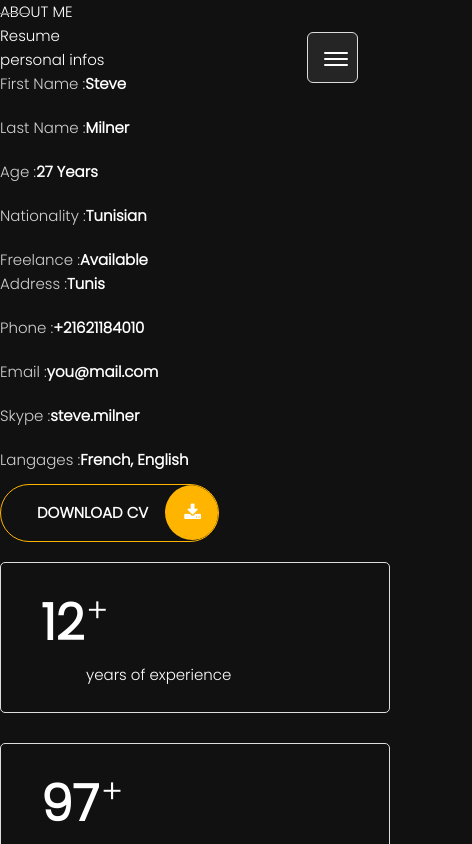
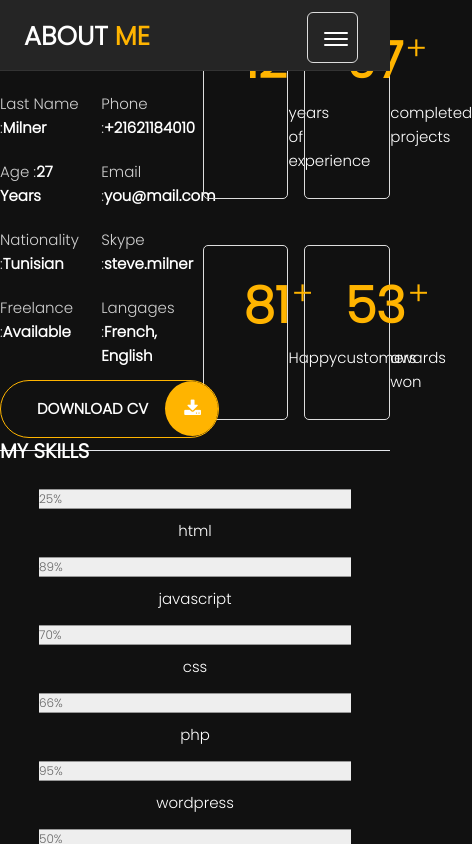
Before and after one commit to MohamedAymanNeo/portfolio, an Angular app: page /about in a window 390 px wide. Shown: the top 844 px of the page, 472 px wide, since content can reach past the window. Built offline with nearby package versions, Linux system fonts and the light colour scheme.

Commit message:
update in about component

```diff
--- a/src/app/layout/components/about/about.component.html
+++ b/src/app/layout/components/about/about.component.html
@@ -1,23 +1,22 @@
 <!-- Page Title Starts -->
-<section class="title-section text-left text-sm-center revealator-slideup revealator-once revealator-delay1">
+<section class="title-section">
     <h1>ABOUT <span>ME</span></h1>
     <span class="title-bg">Resume</span>
 </section>
 <!-- Page Title Ends -->
 <!-- Main Content Starts -->
-<section class="main-content revealator-slideup revealator-once revealator-delay1">
+<section class="main-content">
     <div class="container">
-        <div class="row">
+        <div class="columns-2">
             <!-- Personal Info Starts -->
-            <div class="col-12 col-lg-5 col-xl-6">
-                <div class="row">
-                    <div class="col-12">
+            <div class="flex flex-col">
+                <div class="">
                     <h3 class="text-uppercase custom-title mb-0 ft-wt-600">personal infos</h3>
                 </div>
-                    <div class="col-12 d-block d-sm-none">
+                <div class="sm:hidden block">
                     <img src="img/img-mobile.jpg" class="img-fluid main-img-mobile" alt="my picture" />
                 </div>
-                    <div class="col-6">
+                <div class="columns-2">
                     <ul class="about-list list-unstyled open-sans-font">
                         <li> <span class="title">first name :</span> <span class="value d-block d-sm-inline-block d-lg-block d-xl-inline-block">Steve</span> </li>
                         <li> <span class="title">last name :</span> <span class="value d-block d-sm-inline-block d-lg-block d-xl-inline-block">Milner</span> </li>
@@ -25,8 +24,6 @@
                         <li> <span class="title">Nationality :</span> <span class="value d-block d-sm-inline-block d-lg-block d-xl-inline-block">Tunisian</span> </li>
                         <li> <span class="title">Freelance :</span> <span class="value d-block d-sm-inline-block d-lg-block d-xl-inline-block">Available</span> </li>
                     </ul>
-                    </div>
-                    <div class="col-6">
                     <ul class="about-list list-unstyled open-sans-font">
                         <li> <span class="title">Address :</span> <span class="value d-block d-sm-inline-block d-lg-block d-xl-inline-block">Tunis</span> </li>
                         <li> <span class="title">phone :</span> <span class="value d-block d-sm-inline-block d-lg-block d-xl-inline-block">+21621184010</span> </li>
@@ -35,42 +32,32 @@
                         <li> <span class="title">langages :</span> <span class="value d-block d-sm-inline-block d-lg-block d-xl-inline-block">French, English</span> </li>
                     </ul>
                 </div>
-                    <div class="col-12 mt-3">
+                <div class="mt-3">
                     <a class="button" href="#">
                         <span class="button-text">Download CV</span>
                         <span class="button-icon fa fa-download"></span>
                     </a>
                 </div>
             </div>
-            </div>
             <!-- Personal Info Ends -->
             <!-- Boxes Starts -->
-            <div class="col-12 col-lg-7 col-xl-6 mt-5 mt-lg-0">
-                <div class="row">
-                    <div class="col-6">
+            <div class="grid grid-cols-2 gap-4">
+                <!-- xl:columns-2 columns-1 -->
                 <div class="box-stats with-margin">
                     <h3 class="poppins-font position-relative">12</h3>
                     <p class="open-sans-font m-0 position-relative text-uppercase">years of <span class="d-block">experience</span></p>
                 </div>
-                    </div>
-                    <div class="col-6">
                 <div class="box-stats with-margin">
                     <h3 class="poppins-font position-relative">97</h3>
                     <p class="open-sans-font m-0 position-relative text-uppercase">completed <span class="d-block">projects</span></p>
                 </div>
-                    </div>
-                    <div class="col-6">
-                        <div class="box-stats">
+                <div class="box-stats with-margin">
                     <h3 class="poppins-font position-relative">81</h3>
                     <p class="open-sans-font m-0 position-relative text-uppercase">Happy<span class="d-block">customers</span></p>
                 </div>
-                    </div>
-                    <div class="col-6">
-                        <div class="box-stats">
+                <div class="box-stats with-margin">
                     <h3 class="poppins-font position-relative">53</h3>
                     <p class="open-sans-font m-0 position-relative text-uppercase">awards <span class="d-block">won</span></p>
-                        </div>
-                    </div>
                 </div>
             </div>
             <!-- Boxes Ends -->
--- a/src/styles.css
+++ b/src/styles.css
@@ -122,7 +122,7 @@ body {
 
 #menuToggle {
     @apply inline-block fixed
-    top-8 right-8 z-50 select-none
+    top-3 right-8 z-50 select-none
     w-cst h-cst rounded-md bg-menuBg-dark;
     padding: 19px 0 0 16px;
   }
@@ -219,7 +219,10 @@ body {
   @apply flex items-center min-h-full;
 }
 .home-details {
-  @apply fixed lg:top-37% xl:left-1/2 lg:left-42% sm:top-96 sm:left-28 top-1/4 sm:p-0 px-6;
+  @apply fixed
+  lg:top-32%
+  xl:left-1/2 lg:left-42%
+  sm:left-28 top-15% sm:p-0 px-6;
 }
 .home-details > div {
   @apply mx-auto my-0 lg:text-left sm:text-center;
@@ -258,7 +261,7 @@ body {
 .button {
   @apply overflow-hidden inline-block rounded-5xl whitespace-nowrap text-ellipsis
   text-center cursor-pointer align-middle select-none uppercase
-  relative bg-transparent text-white font-semibold outline-none z-3 no-underline duration-300 transition-all ease-in-out
+  relative bg-transparent text-white font-semibold outline-none z-1 no-underline duration-300 transition-all ease-in-out
   border-1 border-solid border-secondery
   /* Before */
   before:content-[''] before:-z-1 before:absolute before:inset-0 before:bg-secondery
@@ -281,6 +284,85 @@ body {
 }
 /* [ End Home Component ] */
 /*================================================== */
+
+/* Title Section */
+
+.title-section {
+  @apply w-full md:relative fixed h-fit
+  inset-0
+  md:bg-transparent bg-menuBg-dark
+  md:border-0 border-b-1 border-solid border-menuBg-300
+  mb-9 z-2
+  md:py-20 pt-4 pb-3
+  md:px-0 px-6
+  md:my-0 md:mx-auto
+  md:text-center text-left
+}
+.title-section h1 {
+  @apply md:text-5.5xl text-2.5xl font-black text-white uppercase m-0;
+}
+
+.title-section h1 span {
+  @apply text-secondery;
+}
+.title-section hr {
+  @apply bg-secondery;
+}
+
+.title-bg {
+  @apply hidden
+  md:block md:text-8.5xl md:absolute md:inset-x-0 md:top-1/2 md:uppercase
+  md:font-extrabold md:-translate-y-1/2 md:leading-3 md:tracking-10px md:text-titleBgRgba;
+}
+
+.custom-title {
+  @apply text-xl leading-0 pb-6 font-semibold uppercase
+  md:text-2.5xl
+}
+
+
+
+@media (max-width: 576px) {
+
+  /* .custom-title {
+    font-size: 21px;
+  } */
+
+  .main-content {
+    padding-bottom: 0;
+  }
+
+  .resume-box h5 {
+    font-size: 17px;
+  }
+
+  .box-stats {
+    padding: 15px 20px 20px 25px;
+  }
+
+  .c100 {
+    transform: scale(.8);
+  }
+
+  .box-stats.with-margin {
+    margin-bottom: 25px;
+  }
+
+  .box-stats h3 {
+    font-size: 40px;
+  }
+
+  .box-stats p {
+    padding-left: 0;
+  }
+
+  .box-stats p:before {
+    display: none;
+  }
+}
+
+
+
 /* [ About Component ] */
 /*================================================== */
 /*** Aboutpage ***/
@@ -324,6 +406,7 @@ body {
   margin: 0;
   font-size: 50px;
   font-weight: 700;
+  color: #ffb400;
 }
 
 .box-stats h3:after {
@@ -384,6 +467,7 @@ body {
   border-radius: 50%;
   color: #fff;
   background-color: #252525;
+  background-color: #ffb400;
 }
 
 .resume-box .time {
--- a/tailwind.config.js
+++ b/tailwind.config.js
@@ -14,6 +14,7 @@ module.exports = {
         secondery: '#ffb400',
         customBg: '#2b2a2a',
         iconColor: '#ddd',
+        titleBgRgba: '#ffffff12',
         menuBg: {
           light: '#eee',
           dark: '#252525',
@@ -23,12 +24,15 @@ module.exports = {
       },
       zIndex:  {
         '3': '3',
+        '2': '2',
+        '1': '1',
         '-1': '-1',
       },
       inset: {
         '-83%':'-83%',
         '42%':'42%',
-        '37%':'37%',
+        '32%':'32%',
+        '15%':'15%',
       },
       lineHeight: {
         '0':'0',
@@ -37,6 +41,14 @@ module.exports = {
       },
       borderWidth: {
         '1':'1px'
+      },
+      fontSize: {
+        '5.5xl': '3.5rem',
+        '2.5xl': '1.625rem',
+        '8.5xl': '6.875rem',
+      },
+      letterSpacing: {
+        '10px': '0.625rem'
       },
       borderRadius: {
         '4xl':'2rem',
```
Lines whose indentation alone changed are shown as unchanged.
